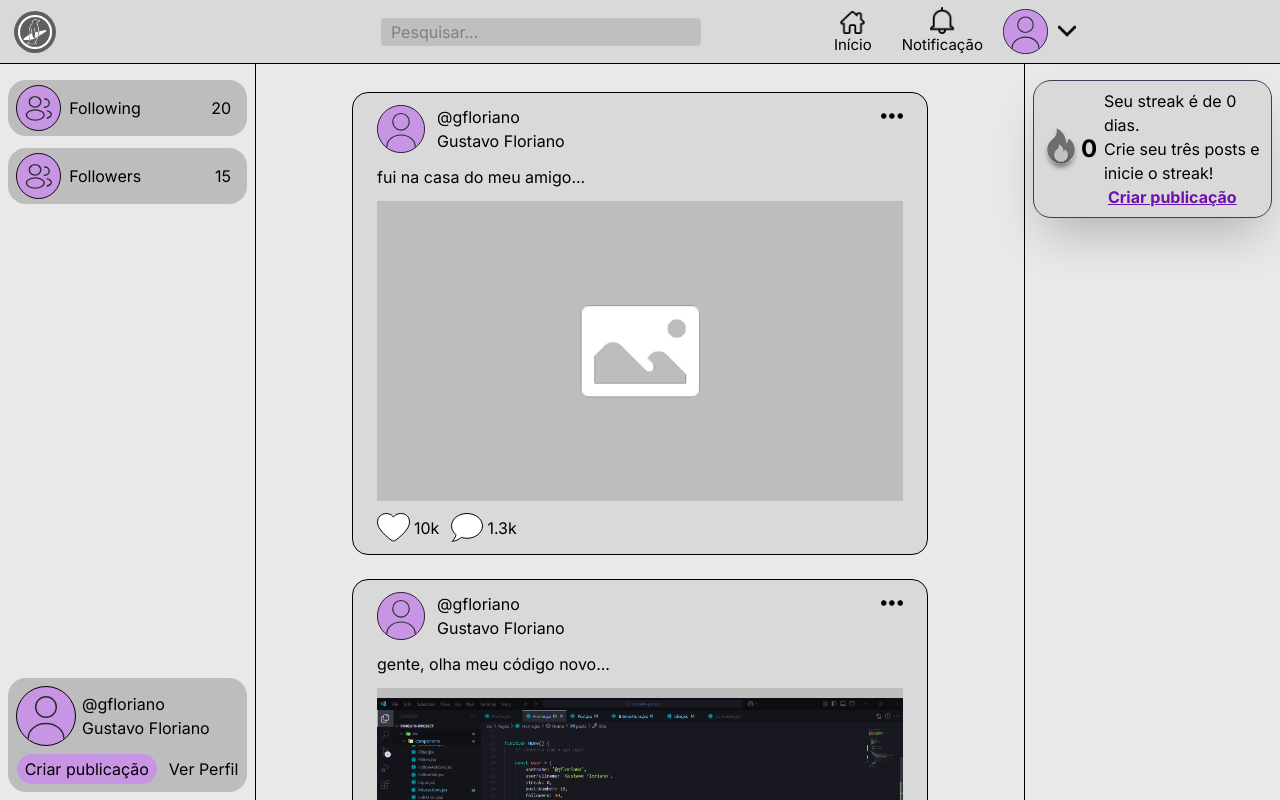
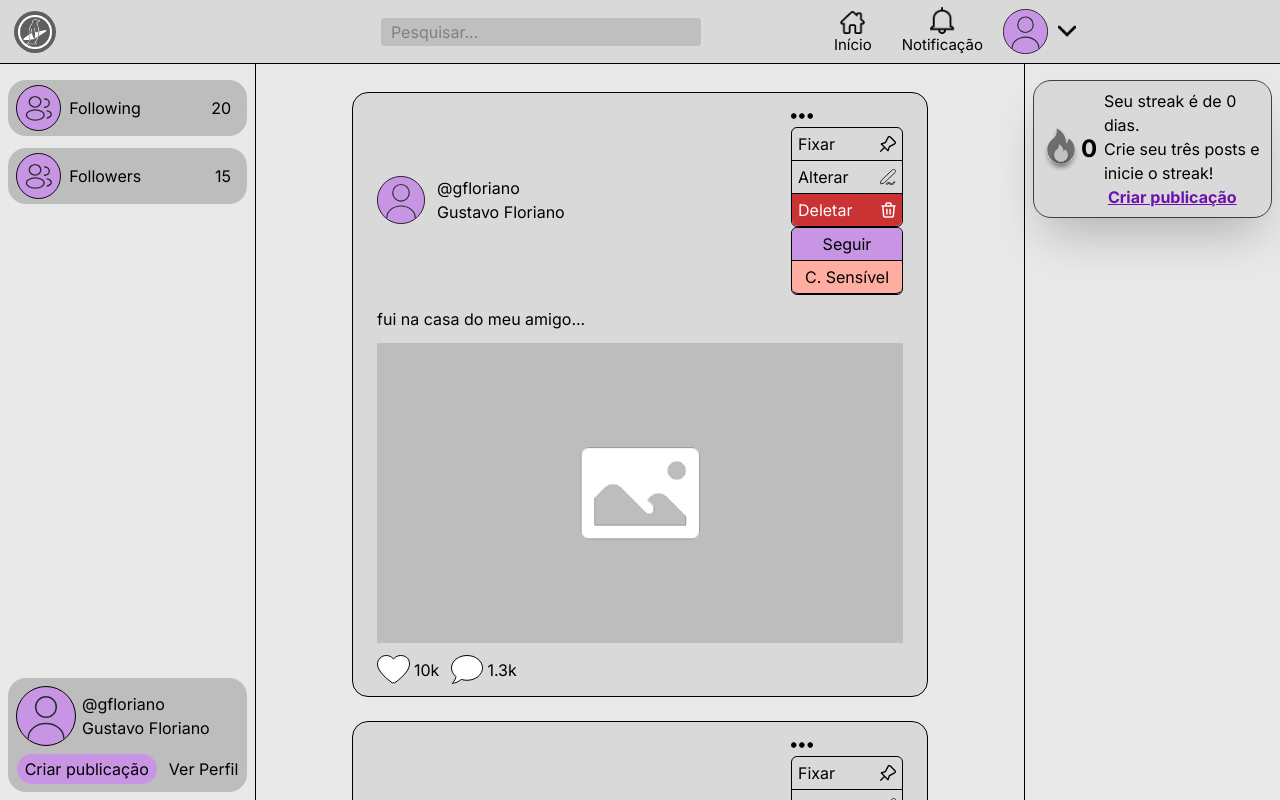
Before and after one commit to catolica-faculdade/pinguin-project, a React (Vite) app: page /home in a window 1280 px wide. Built offline with nearby package versions, Linux system fonts and the light colour scheme.

Commit message:
Pop-up de opções de posts de outros usuários

```diff
--- /dev/null
+++ b/src/components/OthersPostOptionsPopUp.jsx
@@ -0,0 +1,14 @@
+function OthersPostOptionsPopUp() {
+    return (
+        <div className="bg-navbar w-28 border rounded-md">
+            <button className="bg-purple-create-post w-full flex justify-center items-center px-1.5 py-1 border-b rounded-t-md">
+                <p>Seguir</p>
+            </button>
+            <button className="bg-sensitive-content w-full flex justify-center items-center px-1.5 py-1 border-b rounded-b-md">
+                <p>C. Sensível</p>
+            </button>
+        </div>
+    );
+}
+
+export default OthersPostOptionsPopUp;
--- a/src/components/Post.jsx
+++ b/src/components/Post.jsx
@@ -1,6 +1,7 @@
 import { Link } from "react-router-dom";
 import Interactions from "./Interactions";
 import PostOptionsPopUp from "./PostOptionsPopUp";
+import OthersPostOptionsPopUp from "./OthersPostOptionsPopUp";
 
 function Post({user, content}){
 
@@ -24,6 +25,8 @@ function Post({user, content}){
                 </div>
                 <div className="cursor-pointer">
                     <img src="/src/assets/images/post-options-icon.svg"></img>
+                    <PostOptionsPopUp />
+                    <OthersPostOptionsPopUp />
                 </div>
             </div>
             <div className="text">
--- a/src/components/PostOptionsPopUp.jsx
+++ b/src/components/PostOptionsPopUp.jsx
@@ -1,7 +1,7 @@
 function PostOptionsPopUp() {
     return (
         <div className="bg-navbar w-28 border rounded-md">
-            <button className="w-full flex justify-between items-center px-1.5 py-1 border-b">
+            <button className="w-full flex justify-between items-center px-1.5 py-1 border-b rounded-t-md">
                 <p>Fixar</p>
                 <img src='src/assets/images/pin-icon.svg' className="h-[1rem]" />
             </button>
@@ -9,7 +9,7 @@ function PostOptionsPopUp() {
                 <p>Alterar</p>
                 <img src='src\assets\images\pencil-empty-icon.svg' className="h-[1rem]" />
             </button>
-            <button className="text-white w-full flex justify-between bg-modal-red items-center px-1.5 py-1">
+            <button className="text-white w-full flex justify-between bg-modal-red items-center px-1.5 py-1 rounded-b-md">
                 <p>Deletar</p>
                 <img src='src\assets\images\trash-white-icon.svg' className="h-[1rem]" />
             </button>
--- a/src/index.css
+++ b/src/index.css
@@ -100,6 +100,10 @@
     background-color: #CB3234;
 }
 
+.bg-sensitive-content {
+    background-color: #FFACA1;
+}
+
 
 #chk {
   display: none;
```
